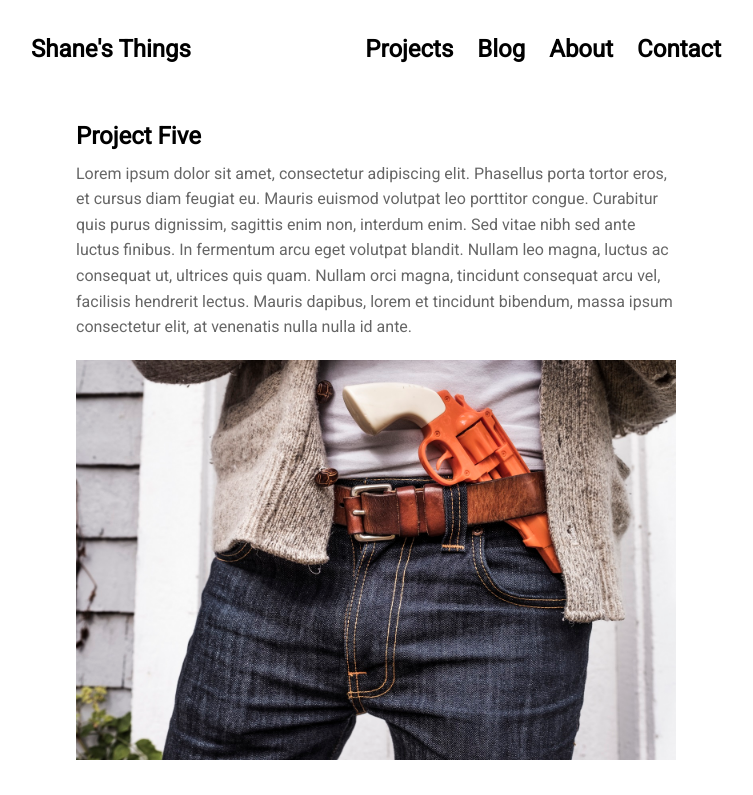
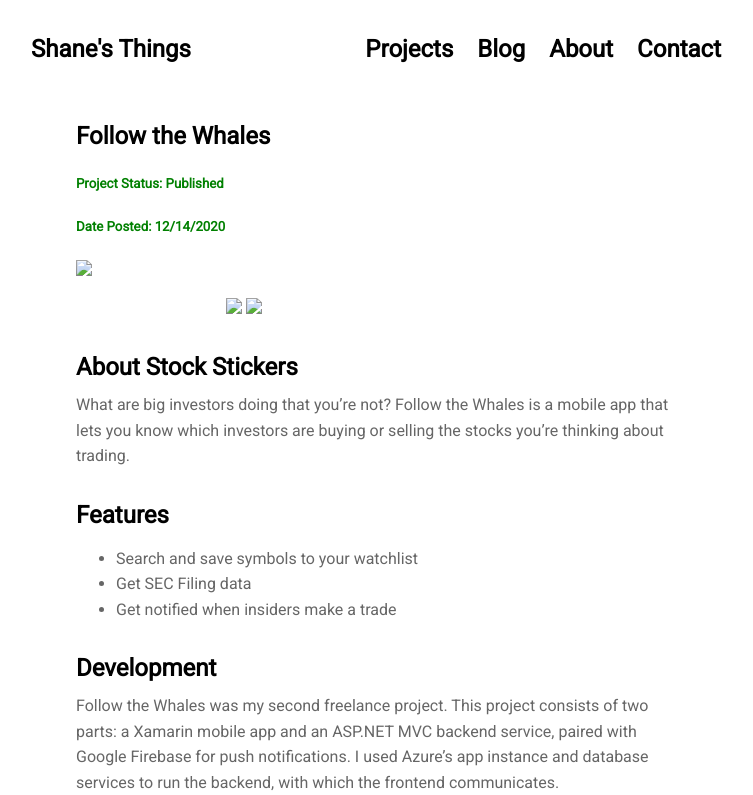
Before and after one commit to shanekim28/shanekim28.github.io, a Jekyll site: the page built from projects/proj-5.md, in a window 1280 px wide. Shown: the top 795 px of the page, without its empty margins (264-1017 px from the left). Built offline with Jekyll 4.4.1, drawn with Linux system fonts in a browser that asks for light colours; nearby versions of some CDN libraries; some of the changed text lies outside the part shown; grey boxes are pictures that could not be loaded.

Commit message:
Added Follow the Whales and updated Jekyll version

```diff
--- a/Gemfile
+++ b/Gemfile
@@ -8,7 +8,7 @@ source "https://rubygems.org"
 #
 # This will help ensure the proper Jekyll version is running.
 # Happy Jekylling!
-gem "jekyll", "~> 3.6.2"
+gem "jekyll", "~> 3.9"
 
 # This is the default theme for new Jekyll sites. You may change this to anything you like.
 gem "minima", "~> 2.0"
@@ -27,3 +27,7 @@ gem 'tzinfo-data', platforms: [:mingw, :mswin, :x64_mingw, :jruby]
 gem 'jekyll-paginate'
 gem 'jekyll-sitemap'
 gem 'jekyll-seo-tag'
+
+gem "webrick", "~> 1.7"
+
+gem "kramdown-parser-gfm"
--- a/_data/settings.yml
+++ b/_data/settings.yml
@@ -64,6 +64,11 @@ contact: >
 
 projects:
   - {
+      name: "Follow the Whales",
+      folder: "follow-the-whales",
+      file: "projects/follow-the-whales.html",
+    }
+  - {
       name: "Stock Stickers",
       folder: "stock-stickers",
       file: "projects/stock-stickers.html",
--- a/projects/proj-5.md
+++ b/projects/proj-5.md
@@ -1,8 +1,43 @@
 ---
 layout: post
-title: 'Project Five'
+title: "Follow the Whales"
 ---
 
-Lorem ipsum dolor sit amet, consectetur adipiscing elit. Phasellus porta tortor eros, et cursus diam feugiat eu. Mauris euismod volutpat leo porttitor congue. Curabitur quis purus dignissim, sagittis enim non, interdum enim. Sed vitae nibh sed ante luctus finibus. In fermentum arcu eget volutpat blandit. Nullam leo magna, luctus ac consequat ut, ultrices quis quam. Nullam orci magna, tincidunt consequat arcu vel, facilisis hendrerit lectus. Mauris dapibus, lorem et tincidunt bibendum, massa ipsum consectetur elit, at venenatis nulla nulla id ante.
+##### <span style="color:green">Project Status: Published</span>
 
-{% include image.html url="http://www.gratisography.com" image="projects/proj-5/gun-pants.jpg" %}
+##### <span style="color:green">Date Posted: 12/14/2020</span>
+
+<div class="image-container">
+    <img src="/assets/img/projects/follow-the-whales/thumb.jpg" class="image">
+</div>
+
+<div class="image-container" style="width:50%; margin: 0 auto">
+    <a href="https://apps.apple.com/us/app/follow-the-whales/id1542476258?app=itunes&ign-mpt=uo%3D4">
+        <img src="/assets/img/projects/follow-the-whales/apple-app-store-icon.png" style="height: 40px"  />
+    </a>
+
+    <a href="https://play.google.com/store/apps/details?id=com.sffl.FollowTheWhales">
+        <img src="/assets/img/projects/follow-the-whales/google-play-icon.png" style="height: 40px"  />
+    </a>
+
+</div>
+
+#### About Stock Stickers
+
+What are big investors doing that you're not? Follow the Whales is a mobile app that lets you know which investors are buying or selling the stocks you're thinking about trading.
+
+#### Features
+
+- Search and save symbols to your watchlist
+- Get SEC Filing data
+- Get notified when insiders make a trade
+
+#### Development
+
+Follow the Whales was my second freelance project. This project consists of two parts: a Xamarin mobile app and an ASP.NET MVC backend service, paired with Google Firebase for push notifications. I used Azure's app instance and database services to run the backend, with which the frontend communicates.
+
+<div class="image-container">
+    <img src="/assets/img/rojects/follow-the-whales/ftw-diagram.jpeg" class="image">
+</div>
+
+When a user subscribes to get notifications from an investor, the app subscribes the mobile device to a Firebase push notification service and sends a request to the backend to add the investor to the database. This informs a background service to periodically scrape the Security Exchange Commission database and get information on new stock trades. When a new trade is detected, the backend makes a call to the Firebase service to send notifications to all devices subscribed to that investor
```
Also changed, not shown: assets/img/projects/proj-5/gun-pants.jpg (deleted), assets/img/projects/proj-5/thumb.jpg (deleted), 2 other files.
